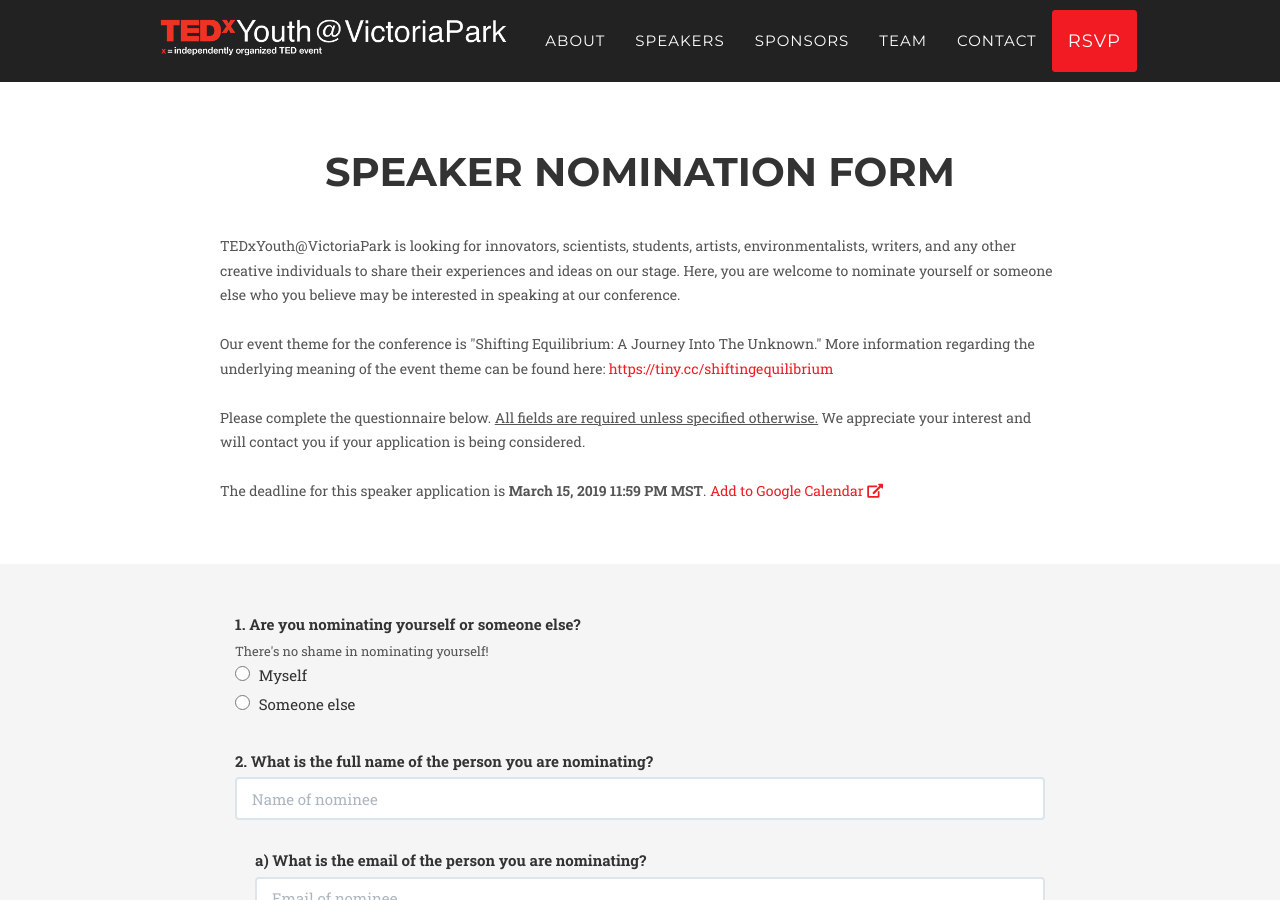
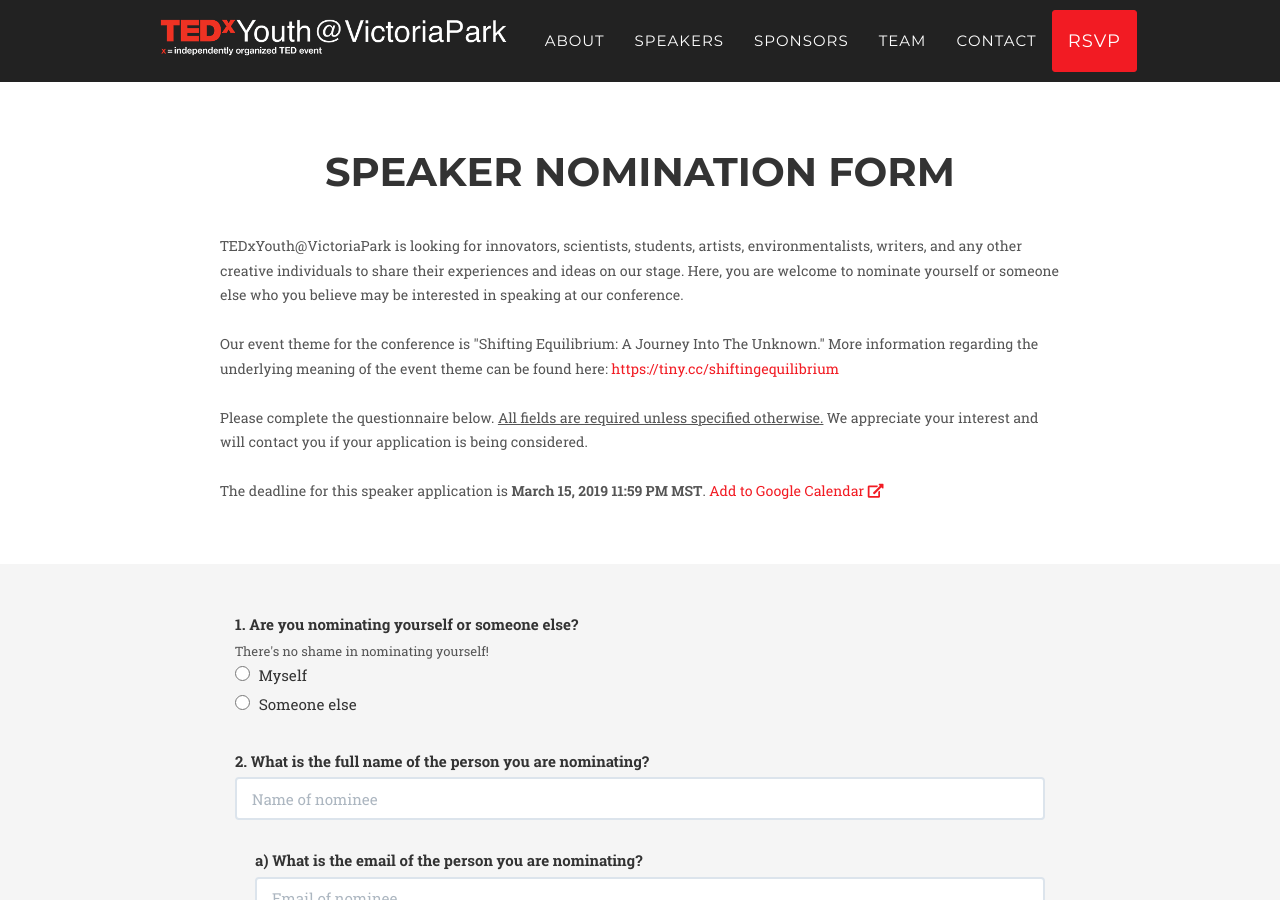
Before and after one commit to rxyang0/tedxyouthvictoriapark, a Jekyll site: the page built from nominatespeaker.html, in a window 1280 px wide and 900 px high. Built offline with Jekyll 4.4.1, drawn with Linux system fonts in a browser that asks for light colours; some web fonts are replaced.

Commit message:
Host fonts locally

```diff
--- a/_includes/style.scss
+++ b/_includes/style.scss
@@ -1,8 +1,9 @@
-@import url(https://fonts.googleapis.com/css?family=Montserrat:400,700|Droid+Serif:400,700,400italic,700italic|Roboto+Slab:400,100,300,700);
+@import "fonts.scss";
+@import url(https://fonts.googleapis.com/css?family=Droid+Serif:400,700,400italic,700italic);
 @import "fontawesome/fontawesome.scss";
 @import "fontawesome/solid.scss";
 @import "fontawesome/brands.scss";
-@import "variables";
-@import "bootstrap";
-@import "general";
-@import "pages/nominate-speaker";
+@import "variables.scss";
+@import "bootstrap.scss";
+@import "general.scss";
+@import "pages/nominate-speaker.scss";
--- /dev/null
+++ b/_sass/fonts.scss
@@ -0,0 +1,52 @@
+// Montserrat:400,700
+@font-face {
+    font-family: 'Montserrat';
+    font-style: normal;
+    font-weight: 400;
+    src: local('Montserrat Regular'), local('Montserrat-Regular'),
+        url('../css/fonts/montserrat-v12-latin-regular.woff2') format('woff2'),
+        url('../css/fonts/montserrat-v12-latin-regular.woff') format('woff');
+}
+@font-face {
+font-family: 'Montserrat';
+font-style: normal;
+font-weight: 700;
+src: local('Montserrat Bold'), local('Montserrat-Bold'),
+    url('../css/fonts/montserrat-v12-latin-700.woff2') format('woff2'),
+    url('../css/fonts/montserrat-v12-latin-700.woff') format('woff');
+}
+
+
+// Roboto+Slab:400,100,300,700
+@font-face {
+    font-family: 'Roboto Slab';
+    font-style: normal;
+    font-weight: 100;
+    src: local('Roboto Slab Thin'), local('RobotoSlab-Thin'),
+         url('../css/fonts/roboto-slab-v8-latin-100.woff2') format('woff2'),
+         url('../css/fonts/roboto-slab-v8-latin-100.woff') format('woff');
+}
+@font-face {
+font-family: 'Roboto Slab';
+font-style: normal;
+font-weight: 300;
+src: local('Roboto Slab Light'), local('RobotoSlab-Light'),
+    url('../css/fonts/roboto-slab-v8-latin-300.woff2') format('woff2'),
+    url('../css/fonts/roboto-slab-v8-latin-300.woff') format('woff');
+}
+@font-face {
+font-family: 'Roboto Slab';
+font-style: normal;
+font-weight: 400;
+src: local('Roboto Slab Regular'), local('RobotoSlab-Regular'),
+    url('../css/fonts/roboto-slab-v8-latin-regular.woff2') format('woff2'),
+    url('../css/fonts/roboto-slab-v8-latin-regular.woff') format('woff');
+}
+@font-face {
+font-family: 'Roboto Slab';
+font-style: normal;
+font-weight: 700;
+src: local('Roboto Slab Bold'), local('RobotoSlab-Bold'),
+    url('../css/fonts/roboto-slab-v8-latin-700.woff2') format('woff2'),
+    url('../css/fonts/roboto-slab-v8-latin-700.woff') format('woff');
+}
```
Also changed, not shown: css/fonts/montserrat-v12-latin-700.woff (added), css/fonts/montserrat-v12-latin-700.woff2 (added), css/fonts/montserrat-v12-latin-regular.woff (added), css/fonts/montserrat-v12-latin-regular.woff2 (added), css/fonts/roboto-slab-v8-latin-100.woff (added), css/fonts/roboto-slab-v8-latin-100.woff2 (added), css/fonts/roboto-slab-v8-latin-300.woff (added), css/fonts/roboto-slab-v8-latin-300.woff2 (added), css/fonts/roboto-slab-v8-latin-700.woff (added), css/fonts/roboto-slab-v8-latin-700.woff2 (added), css/fonts/roboto-slab-v8-latin-regular.woff (added), css/fonts/roboto-slab-v8-latin-regular.woff2 (added).
